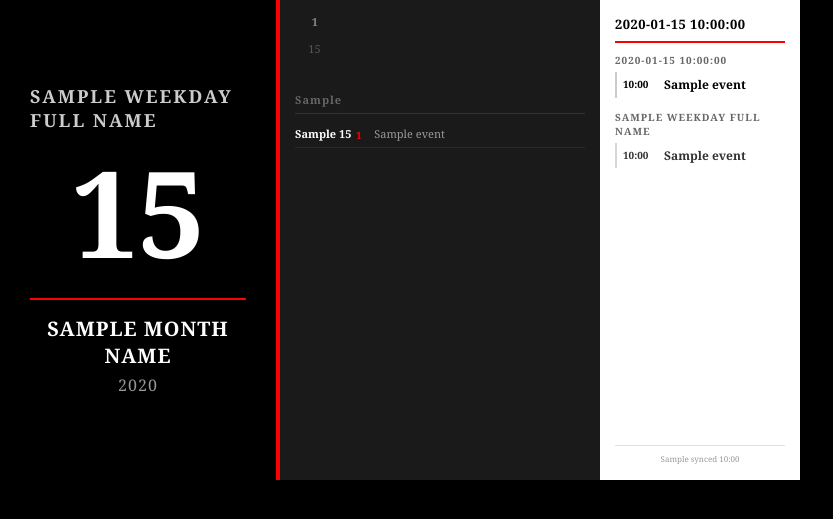
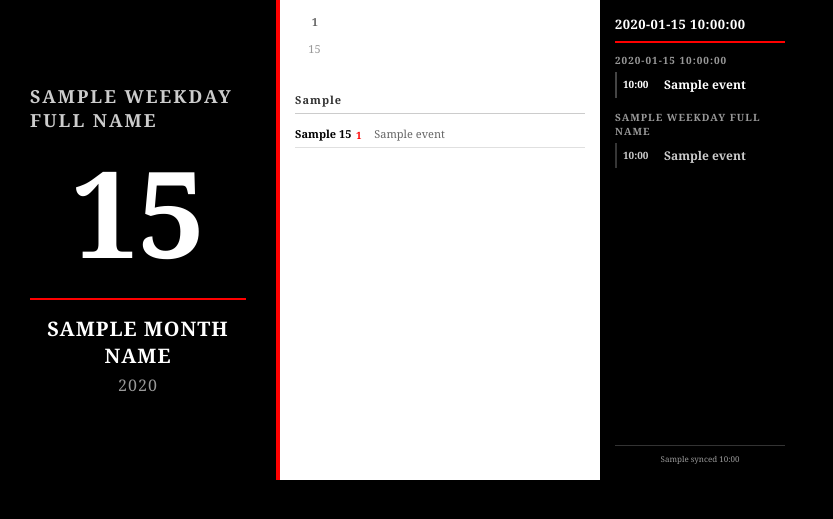
Before and after one commit to oskar-flores/kalendar, a Python web app: template src/kalendar/presentation/templates/calendar_view.html in a window 1280 px wide. Shown: the top 519 px of the page, without its empty margins (0-833 px from the left). Run offline with Jinja, Linux system fonts and the light colour scheme; the template is opened without the code that fills it: most values are stand-ins (such as "Sample title", 1, 10 or a date in 2020).

```diff
--- a/src/kalendar/presentation/templates/calendar_view.css
+++ b/src/kalendar/presentation/templates/calendar_view.css
@@ -94,8 +94,8 @@ body {
 .month-overview {
     width: 320px;
     height: 480px;
-    background: #1a1a1a;
-    color: white;
+    background: white;
+    color: black;
     display: flex;
     flex-direction: column;
     padding: 15px;
@@ -117,7 +117,7 @@ body {
     font-size: 11px;
     font-weight: bold;
     text-align: center;
-    color: #888888;
+    color: #666666;
 }
 
 .mini-grid {
@@ -130,8 +130,8 @@ body {
     font-size: 11px;
     text-align: center;
     padding: 6px 4px;
-    color: white;
-    background: #2a2a2a;
+    color: black;
+    background: #e0e0e0;
     border-radius: 2px;
 }
 
@@ -142,7 +142,7 @@ body {
 }
 
 .mini-day-other {
-    color: #555555;
+    color: #999999;
     background: transparent;
 }
 
@@ -158,7 +158,7 @@ body {
     transform: translateX(-50%);
     width: 3px;
     height: 3px;
-    background: #888888;
+    background: #666666;
     border-radius: 50%;
 }
 
@@ -176,21 +176,21 @@ body {
     font-size: 11px;
     font-weight: bold;
     letter-spacing: 1px;
-    color: #666666;
+    color: #333333;
     margin-bottom: 8px;
     padding-bottom: 5px;
-    border-bottom: 1px solid #333333;
+    border-bottom: 1px solid #cccccc;
 }
 
 .week-day-row {
     display: flex;
     align-items: center;
     padding: 5px 0;
-    border-bottom: 1px solid #2a2a2a;
+    border-bottom: 1px solid #e0e0e0;
 }
 
 .week-day-today {
-    background: #2a2a2a;
+    background: #f0f0f0;
     padding: 5px;
     border-left: 3px solid red;
 }
@@ -198,7 +198,7 @@ body {
 .week-day-label {
     font-size: 11px;
     font-weight: bold;
-    color: white;
+    color: black;
     min-width: 45px;
 }
 
@@ -212,7 +212,7 @@ body {
 
 .week-day-preview {
     font-size: 11px;
-    color: #999999;
+    color: #666666;
     flex: 1;
     margin-left: 8px;
     white-space: nowrap;
@@ -224,8 +224,8 @@ body {
 .events-detail {
     width: 200px;
     height: 480px;
-    background: white;
-    color: black;
+    background: black;
+    color: white;
     display: flex;
     flex-direction: column;
     padding: 15px;
@@ -235,7 +235,7 @@ body {
 .events-title {
     font-size: 13px;
     font-weight: bold;
-    color: black;
+    color: white;
     margin-bottom: 10px;
     padding-bottom: 8px;
     border-bottom: 2px solid red;
@@ -256,7 +256,7 @@ body {
     font-size: 10px;
     font-weight: bold;
     letter-spacing: 1px;
-    color: #666666;
+    color: #999999;
     margin-bottom: 5px;
 }
 
@@ -265,7 +265,7 @@ body {
     display: flex;
     gap: 6px;
     padding: 5px 0 5px 6px;
-    border-left: 2px solid #cccccc;
+    border-left: 2px solid #444444;
     margin-bottom: 4px;
 }
 
@@ -285,7 +285,7 @@ body {
 .event-time {
     font-size: 10px;
     font-weight: bold;
-    color: black;
+    color: white;
     min-width: 35px;
 }
 
@@ -296,7 +296,7 @@ body {
 .event-title {
     font-size: 12px;
     font-weight: 600;
-    color: black;
+    color: white;
     line-height: 1.3;
 }
 
@@ -311,7 +311,7 @@ body {
 .sync-info {
     margin-top: auto;
     padding-top: 8px;
-    border-top: 1px solid #e0e0e0;
+    border-top: 1px solid #333333;
     font-size: 8px;
     color: #999999;
     text-align: center;
--- a/src/kalendar/presentation/templates/calendar_view.html
+++ b/src/kalendar/presentation/templates/calendar_view.html
@@ -47,7 +47,7 @@
             <!-- Week Preview -->
             <div class="week-preview">
                 <div class="week-preview-title">{{ labels.this_week }}</div>
-                {% for day in upcoming_days[:5] %}
+                {% for day in upcoming_days[:7] %}
                 <div class="week-day-row {% if day.is_today %}week-day-today{% endif %}">
                     <div class="week-day-label">{{ weekday_abbrev[day.date.weekday()] }} {{ day.date.strftime('%-d') }}</div>
                     <div class="week-day-count">{{ day.event_count if day.event_count > 0 else '' }}</div>
```
